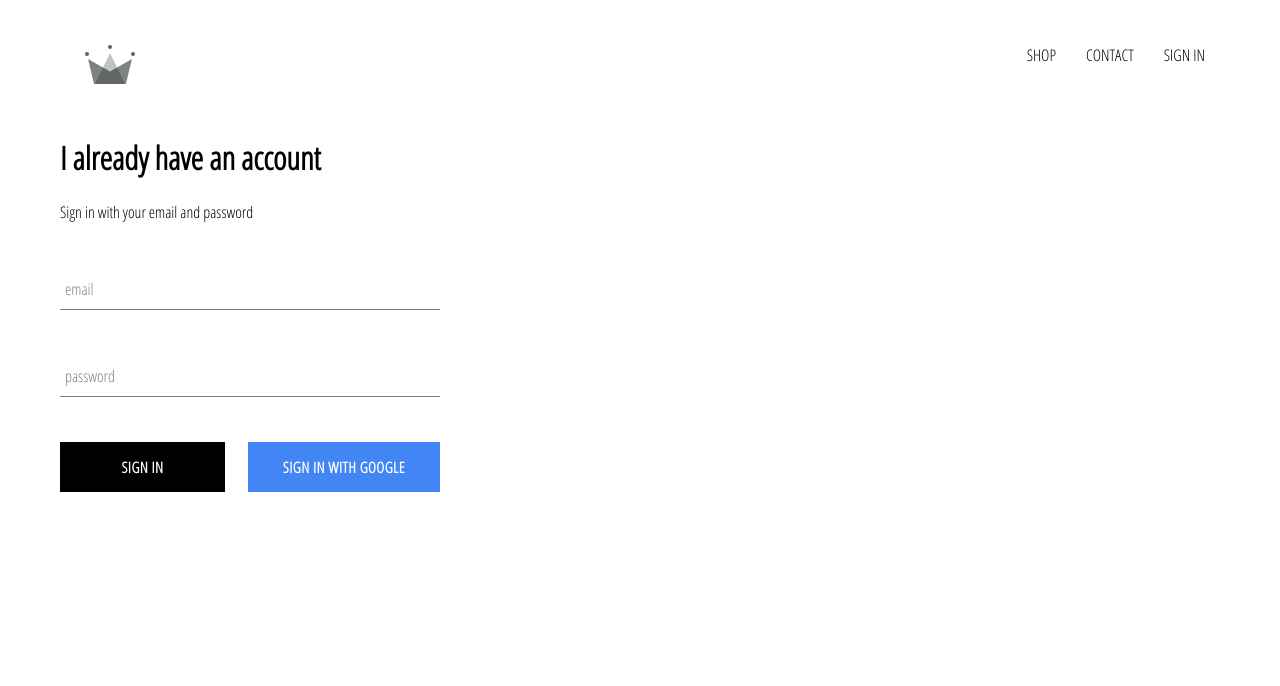
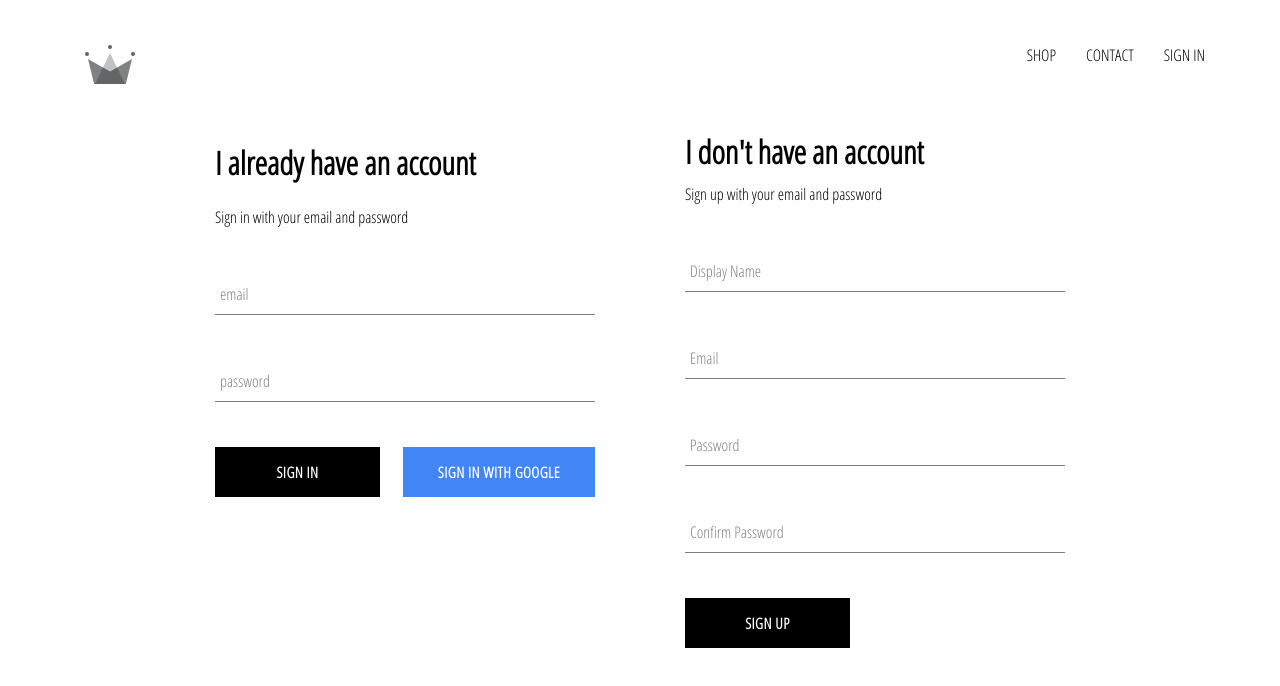
Before and after one commit to uroojisar/crwn-clothing, a React (Create React App) app: page /signin in a window 1280 px wide. Shown: the top 686 px of the page. Built offline with nearby package versions, Linux system fonts and the light colour scheme; no server answers.

Commit message:
Added SignUp component and finished SignIn's hnadleSubmit method

```diff
--- a/src/App.js
+++ b/src/App.js
@@ -5,7 +5,7 @@
 import ShopPage from './Pages/shop/shop.component';
 import Header from "./Component/header/header.component";
 import SignInAndSignUpPage from './Pages/sign-in-and-sign-up/sign-in-and-sign-up.component';
-import { auth } from './firebase/firebase.utils';
+import { auth, createUserProfileDocument } from './firebase/firebase.utils';
 
 class App extends React.Component {
   constructor(props){
@@ -19,10 +19,21 @@
 
   componentDidMount() {
     // Open subscript to auth state change event. Must close this to avoid memory leaks.
-    this.unsubscribeFromAuth = auth.onAuthStateChanged(user =>
-      {this.setState({ currentUser: user });
-      console.log(user);
-      });
+    this.unsubscribeFromAuth = auth.onAuthStateChanged(async userAuth => {
+      if (userAuth){
+        const userRef = await createUserProfileDocument(userAuth);
+        userRef.onSnapshot(snapShot => {
+          this.setState({
+            currentUser: {
+              id: snapShot.id,
+              ...snapShot.data()
+            }
+          });
+        });
+      } else {
+        this.setState({currentUser: userAuth});
+      }
+    });
   }
 
   // Subscription for auth state change will be closed by this method.
--- a/src/Component/header/header.styles.scss
+++ b/src/Component/header/header.styles.scss
@@ -20,6 +20,7 @@
 
       .option {
         padding: 10px 15px;
+        cursor: pointer;
       }
     }
   }
--- a/src/Component/sign-in/sign-in.component.jsx
+++ b/src/Component/sign-in/sign-in.component.jsx
@@ -2,7 +2,7 @@
 import FormInput from '../form-input/form-input.component';
 import CustomButton from '../custom-button/custom-button.component';
 import './sign-in.styles.scss';
-import { signInWithGoogle } from '../../firebase/firebase.utils';
+import { signInWithGoogle, auth } from '../../firebase/firebase.utils';
 
 class SignIn extends React.Component {
     constructor(props){
@@ -14,9 +14,18 @@
         };
     }
 
-    handleSubmit = event => {
+    handleSubmit = async event => {
         event.preventDefault();
-        this.setState({ email: '', password: ''});
+        const { email, password } = this.state;
+
+        try {
+            await auth.signInWithEmailAndPassword(email, password);
+            this.setState({ email: '', password: ''});
+        } catch(error){
+            console.error(error);
+        }
+
+
     };
 
     handleChange = event => {
--- /dev/null
+++ b/src/Component/sign-up/sign-up.component.jsx
@@ -0,0 +1,100 @@
+import React from 'react';
+import FormInput from '../form-input/form-input.component';
+import CustomButton from '../custom-button/custom-button.component';
+import './sign-up.styles.scss';
+import { auth, createUserProfileDocument } from '../../firebase/firebase.utils';
+
+
+class SignUp extends React.Component {
+    constructor(){
+        super();
+        this.state = {
+            displayName: '',
+            email: '',
+            password: '',
+            confirmPassword: '',
+        };
+    }
+
+    handleSubmit = async event => {
+        event.preventDefault();
+
+        const { displayName, email, password, confirmPassword } = this.state;
+        if (password !== confirmPassword){
+            alert("Passwords don't match");
+            return;
+        }
+
+        try {
+            const {user} = await auth.createUserWithEmailAndPassword(email, password);
+
+            await createUserProfileDocument(user, {displayName});
+
+            this.setState({
+                displayName: '',
+                email: '',
+                password: '',
+                confirmPassword: '',
+            })
+
+        } catch(error){
+            console.log("Error while signing up. ", error);
+        }
+    };
+
+    handleChange = event => {
+        const { name,value } = event.target;
+
+        this.setState({ [name]: value});
+    }
+
+    render() {
+        const { displayName, email, password, confirmPassword } = this.state;
+        return (
+            <div className="sign-up">
+                <h1 className="title">I don't have an account</h1>
+                <span>Sign up with your email and password</span>
+                <form className="sign-up-form" onSubmit={this.handleSubmit}>
+                    <FormInput
+                        type="text"
+                        name="displayName"
+                        value={displayName}
+                        label="Display Name"
+                        onChange={this.handleChange}
+                        required
+                    />
+                    <FormInput
+                        type="email"
+                        name="email"
+                        value={email}
+                        label="Email"
+                        onChange={this.handleChange}
+                        required
+                    />
+                    <FormInput
+                        type="password"
+                        name="password"
+                        value={password}
+                        label="Password"
+                        onChange={this.handleChange}
+                        required
+                    />
+                    <FormInput
+                        type="password"
+                        name="confirmPassword"
+                        value={confirmPassword}
+                        label="Confirm Password"
+                        onChange={this.handleChange}
+                        required
+                    />
+                    <CustomButton type="submit">SIGN UP</CustomButton>
+
+                </form>
+
+            </div>
+
+        );
+    }
+}
+
+export default SignUp;
--- /dev/null
+++ b/src/Component/sign-up/sign-up.styles.scss
@@ -0,0 +1,9 @@
+.sign-up {
+    display: flex;
+    flex-direction: column;
+    width: 380px;
+
+    .title {
+        margin: 10px 0;
+    }
+}
--- a/src/Pages/sign-in-and-sign-up/sign-in-and-sign-up.component.jsx
+++ b/src/Pages/sign-in-and-sign-up/sign-in-and-sign-up.component.jsx
@@ -2,9 +2,13 @@
 
 import './sign-in-and-sign-up.styles.scss';
 import SignIn from '../../Component/sign-in/sign-in.component';
+import SignUp from '../../Component/sign-up/sign-up.component';
 
 const SignInAndSignUpPage = () => (
-    <div className="sign-in-and-sign-up"><SignIn/></div>
+    <div className="sign-in-and-sign-up">
+        <SignIn/>
+        <SignUp/>
+        </div>
 );
 
 export default SignInAndSignUpPage;
--- a/src/Pages/sign-in-and-sign-up/sign-in-and-sign-up.styles.scss
+++ b/src/Pages/sign-in-and-sign-up/sign-in-and-sign-up.styles.scss
@@ -0,0 +1,6 @@
+.sign-in-and-sign-up {
+    display: flex;
+    justify-content: space-between;
+    width: 850px;
+    margin: 30px auto;
+}
--- a/src/firebase/firebase.utils.js
+++ b/src/firebase/firebase.utils.js
@@ -11,6 +11,33 @@
     appId: "1:669934105432:web:5ba30217b2210069bc2b2d"
   };
 
+export const createUserProfileDocument = async (userAuth, additionalData) => {
+    if (!userAuth) return;
+    const userRef = firestore.doc(`users/${userAuth.uid}`);
+    const snapShot = userRef.get();
+
+    if (!snapShot.exists){
+      const { displayName, email } = userAuth;
+      const createdAt = new Date();
+
+      try {
+        // We use userReference (i.e. documentReference) object to perform CRUD operations
+        // calling .set() method on userReference
+        await userRef.set({
+          displayName,
+          email,
+          createdAt,
+          ...additionalData
+        })
+
+      } catch(error){
+        console.log("error creating user, ", error.message);
+
+      }
+    }
+    return userRef;
+};
+
 firebase.initializeApp(firebaseConfig);
 
 export const auth = firebase.auth();
```
